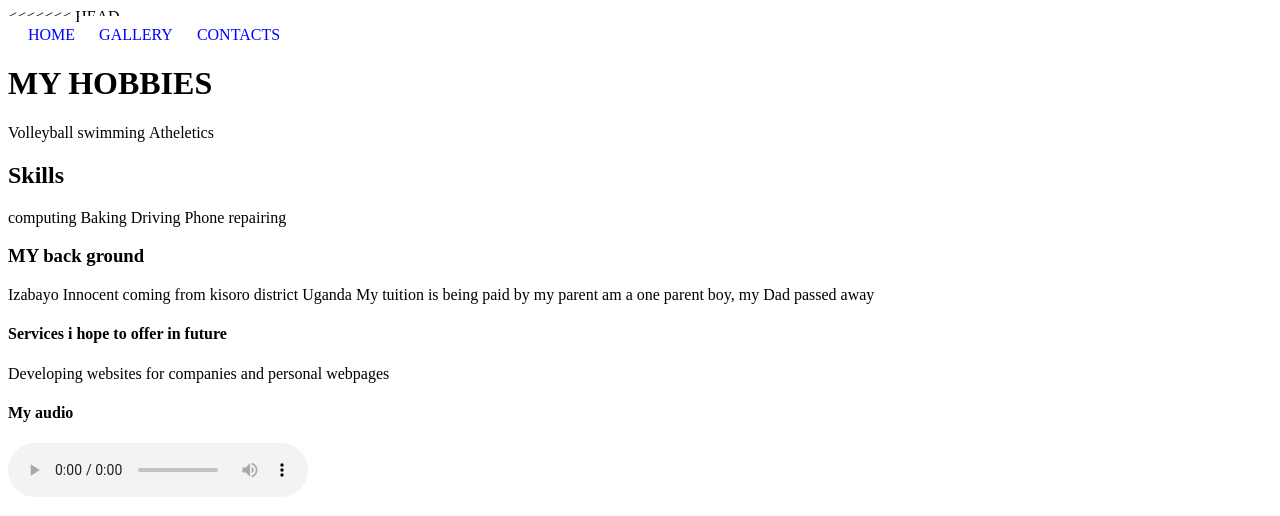
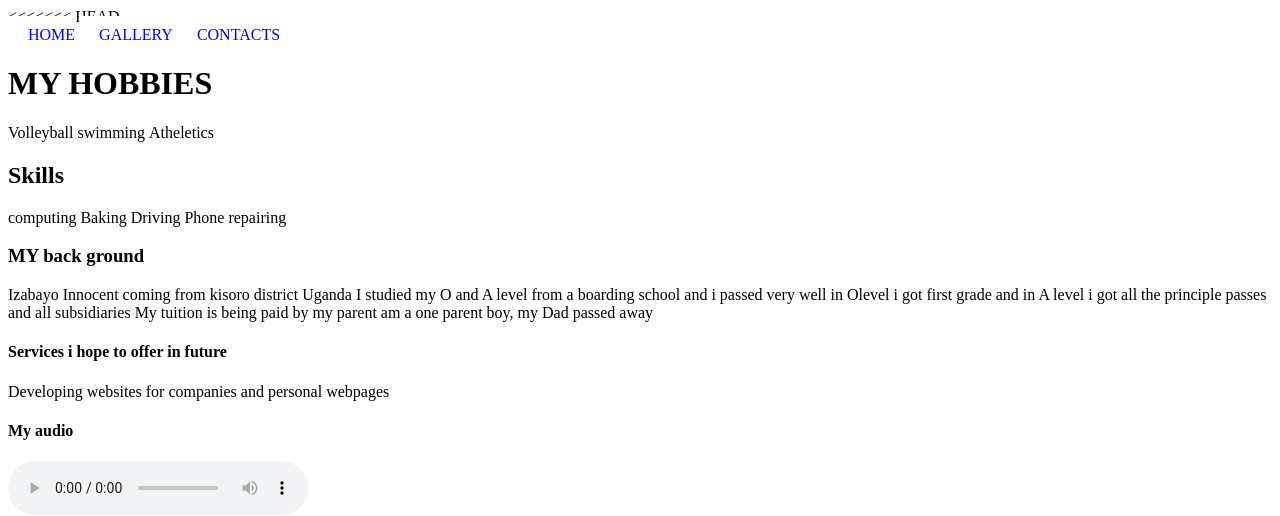
Before and after one commit to izabayoi/MY-WEB-PAGES, a plain HTML site: page index.html in a window 1280 px wide. Shown: the top 516 px of the page. Drawn offline with Linux system fonts and the light colour scheme.

Commit message:
Update index.html

```diff
--- a/index.html
+++ b/index.html
@@ -42,6 +42,7 @@
 	<h3>MY back ground</h3>
 	<ul>
 	<li>Izabayo Innocent coming from kisoro district Uganda</li>
+	<li>I studied my O and A level from a boarding school and i passed very well in Olevel i got first grade and in A level i got all the principle passes and all subsidiaries</li>
 	<li>My tuition is being paid by my parent</li>
 	<li>am a one parent boy, my Dad passed away</li>
 </ul>
```
